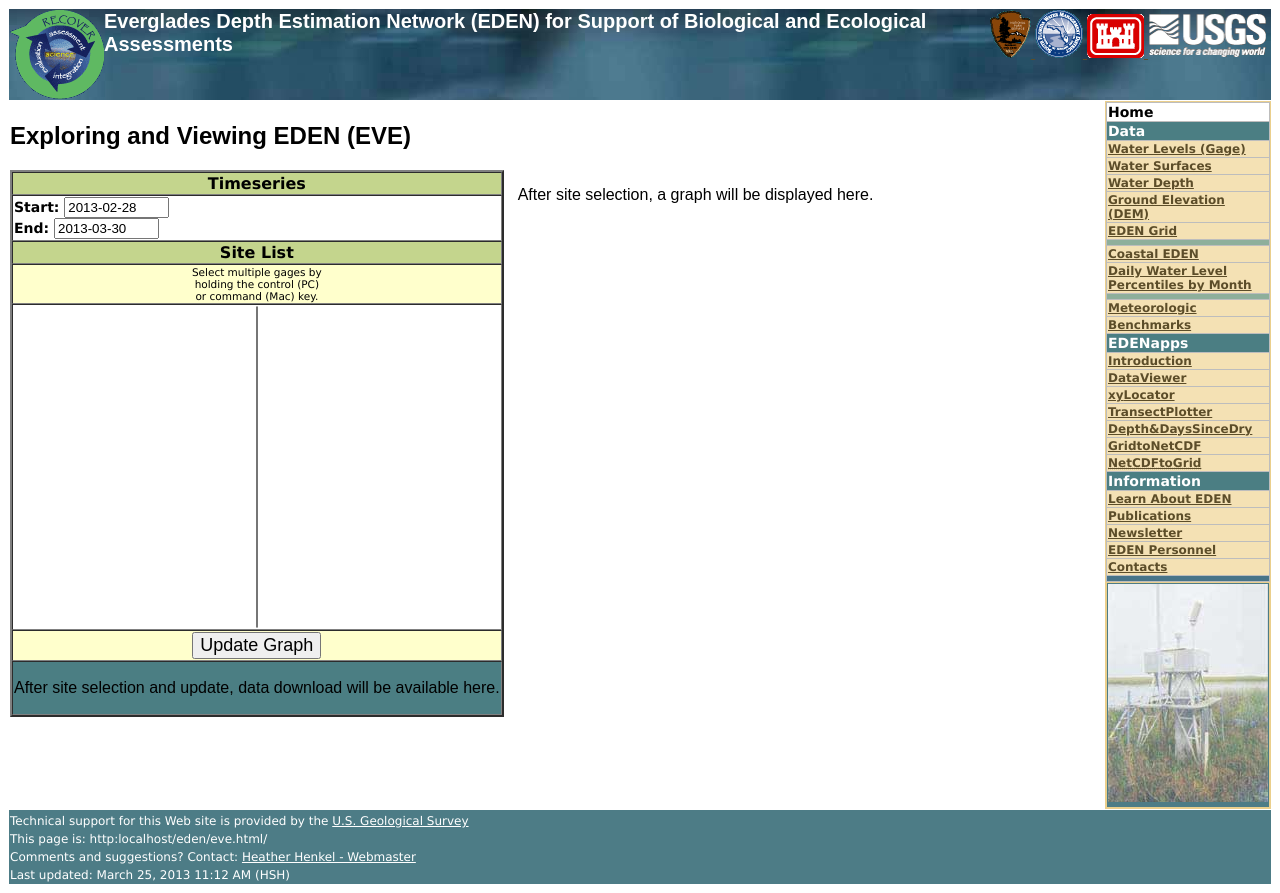
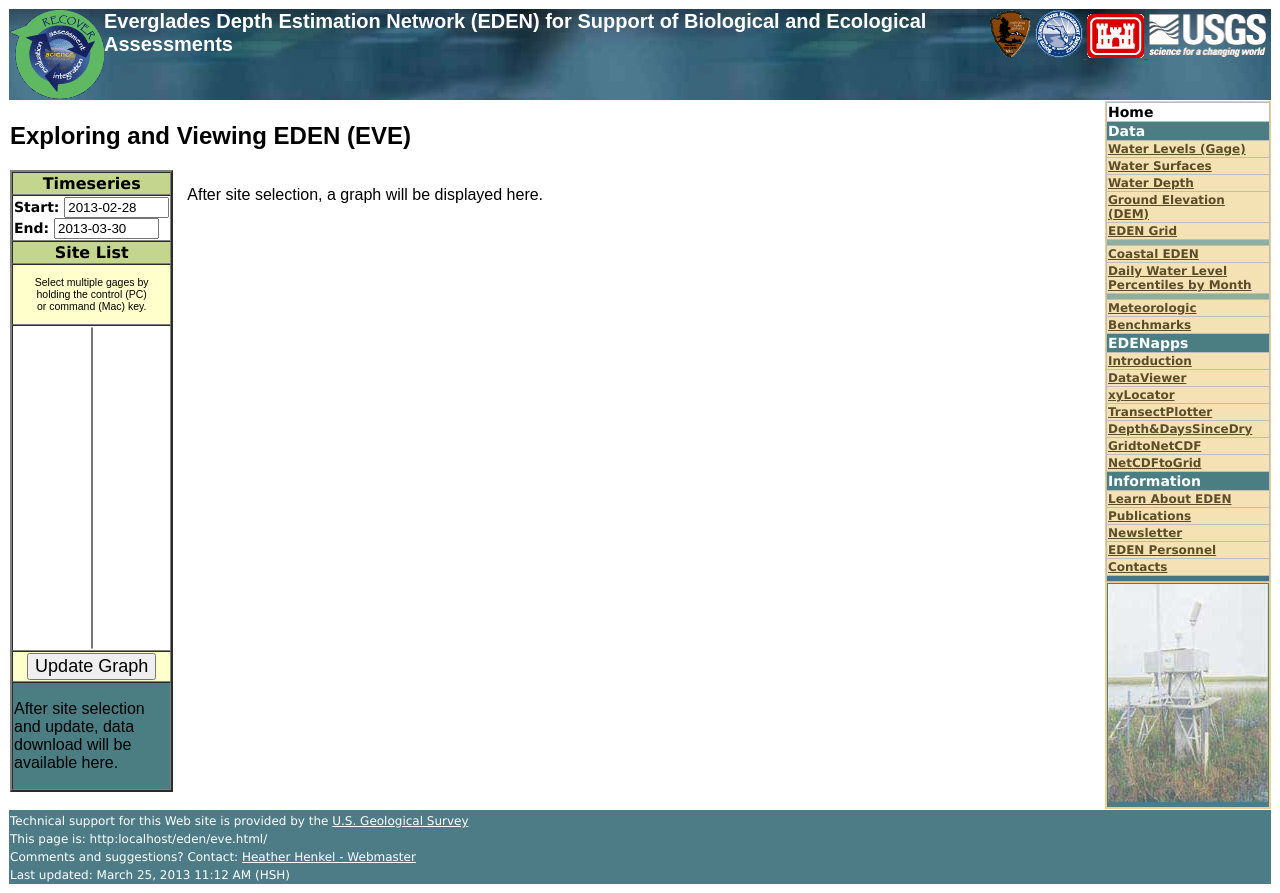
Before and after one commit to bmccloskey/EDEN-hydrograph-data, a Django app: page /eden/eve.html/ in a window 1280 px wide. Run offline with Django 3.2, Linux system fonts and the light colour scheme; parts of the project's set-up code (start-up, migrations or seed data) failed here and were passed over.

Commit message:
Try to prevent left bar from being too wide before graph is shown.

```diff
--- a/dj_eden_app/templates/eve.html
+++ b/dj_eden_app/templates/eve.html
@@ -22,6 +22,10 @@
 {% for c in color_list %}
 .color_{{ forloop.counter0 }} { color: {{ c }} !important; }
 {% endfor %}
+
+#hydrograph_form p {
+ white-space: pre-wrap;
+ }
 
 </style>
 {% endblock style %}
@@ -48,7 +52,7 @@
                 <th><label for="{{ query_form.site_list.html_name }}">Site List</label></th>
             </tr>
             <tr class="gtablecell2">
-                <td style="font-size: 75%;" align="center">Select multiple gages by<br>holding the control (PC)<br>or command (Mac) key.</td>
+                <td style="font-size: 75%;" align="center"><p>Select multiple gages by<br>holding the control (PC)<br>or command (Mac) key.</p></td>
             </tr>
 		    <tr>
                 <td align="center" class="gtablecell">
```
